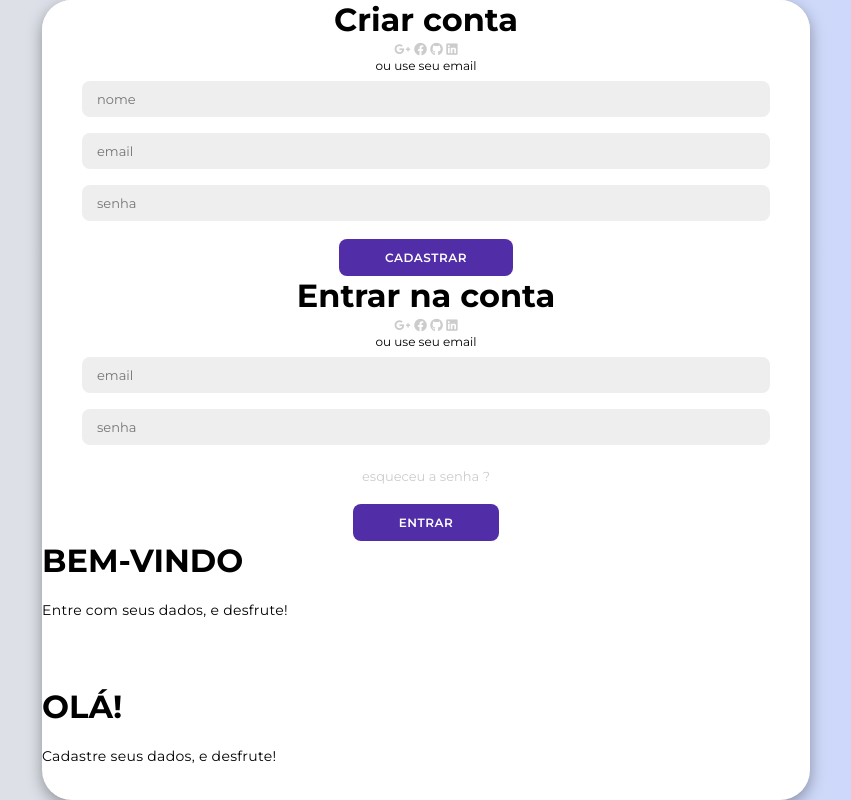
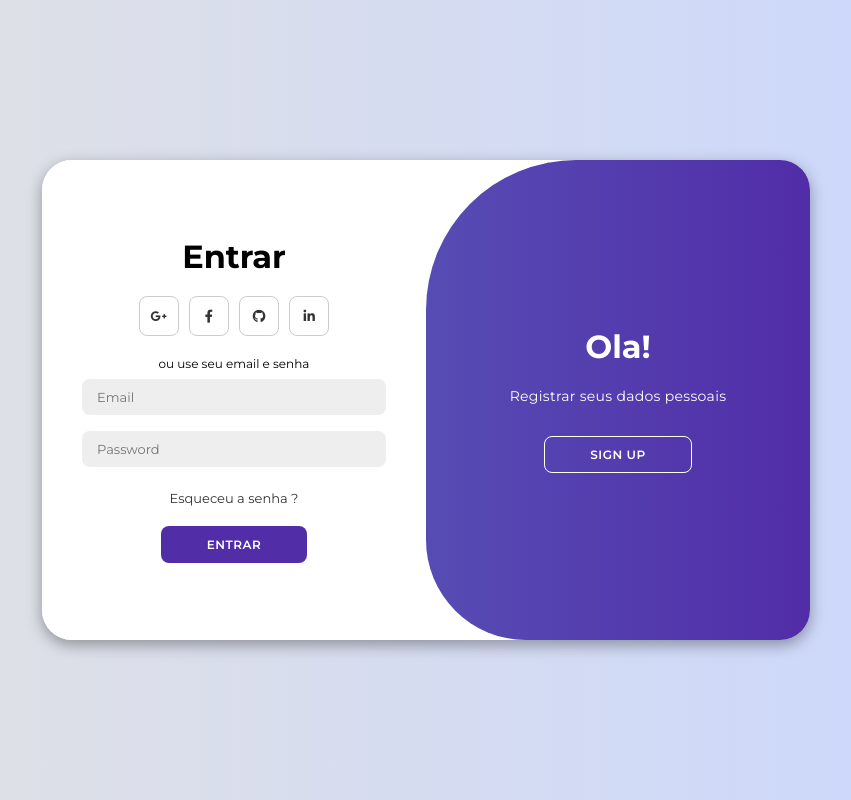
Before and after one commit to Gaforci/projetologin, a plain HTML site: page index.html in a window 1280 px wide. Shown: the whole page, without its empty margins (214-1065 px from the left). Drawn offline with Linux system fonts and the light colour scheme.

Commit message:
finalizado

```diff
--- a/index.html
+++ b/index.html
@@ -1,87 +1,66 @@
 <!DOCTYPE html>
 <html lang="pt-br">
+
 <head>
     <meta charset="UTF-8">
     <meta name="viewport" content="width=device-width, initial-scale=1.0">
-    <link rel="stylesheet" href="https://cdnjs.cloudflare.com/ajax/libs/font-awesome/6.0.0-beta3/css/all.min.css">
+    <link rel="stylesheet" href="https://cdnjs.cloudflare.com/ajax/libs/font-awesome/6.4.2/css/all.min.css">
     <link rel="stylesheet" href="style.css">
-    <title>CADASTRO</title>
+    <title>cadastro</title>
 </head>
+
 <body>
-    <div class="conteudo" id="conteudo">
-        <div class="form-container-criar">
+
+    <div class="container" id="container">
+        <div class="form-container sign-up">
             <form>
-                <h1>Criar conta</h1>
-                <div class="icones">
-                    <a href="#" class="icones">
-                        <i class="fa-brands fa-google-plus-g"></i>
-                    </a>
-                    <a href="#" class="icones">
-                        <i class="fa-brands fa-facebook"></i>
-                    </a>
-                    <a href="#" class="icones">
-                        <i class="fa-brands fa-github"></i>
-                    </a>
-                    <a href="#" class="icones">
-                        <i class="fa-brands fa-linkedin"></i>
-                    </a>
+                <h1>Criar Conta</h1>
+                <div class="social-icons">
+                    <a href="#" class="icon"><i class="fa-brands fa-google-plus-g"></i></a>
+                    <a href="#" class="icon"><i class="fa-brands fa-facebook-f"></i></a>
+                    <a href="#" class="icon"><i class="fa-brands fa-github"></i></a>
+                    <a href="#" class="icon"><i class="fa-brands fa-linkedin-in"></i></a>
                 </div>
-                <span>ou use seu email</span>
-                <input type="text" placeholder="nome">
-                <input type="email" placeholder="email">
-                <input type="password" placeholder="senha">
-                <button>cadastrar</button>
+                <span>Use seu e-mail para se registrar</span>
+                <input type="text" placeholder="Name">
+                <input type="email" placeholder="Email">
+                <input type="password" placeholder="Password">
+                <button>criar</button>
             </form>
         </div>
-        <div class="form-container-entrar">
+        <div class="form-container sign-in">
             <form>
-                <h1>Entrar na conta </h1>
-                <div class="icones">
-                    <a href="#" class="icones">
-                        <i class="fa-brands fa-google-plus-g"></i>
-                    </a>
-                    <a href="#" class="icones">
-                        <i class="fa-brands fa-facebook"></i>
-                    </a>
-                    <a href="#" class="icones">
-                        <i class="fa-brands fa-github"></i>
-                    </a>
-                    <a href="#" class="icones">
-                        <i class="fa-brands fa-linkedin"></i>
-                    </a>
+                <h1>Entrar</h1>
+                <div class="social-icons">
+                    <a href="#" class="icon"><i class="fa-brands fa-google-plus-g"></i></a>
+                    <a href="#" class="icon"><i class="fa-brands fa-facebook-f"></i></a>
+                    <a href="#" class="icon"><i class="fa-brands fa-github"></i></a>
+                    <a href="#" class="icon"><i class="fa-brands fa-linkedin-in"></i></a>
                 </div>
-                <span>ou use seu email</span>
-                <input type="email" placeholder="email">
-                <input type="password" placeholder="senha">
-                <a href="#">esqueceu a senha ?</a>
+                <span>ou use seu email e senha</span>
+                <input type="email" placeholder="Email">
+                <input type="password" placeholder="Password">
+                <a href="#">Esqueceu a senha ?</a>
                 <button>Entrar</button>
             </form>
         </div>
-        <div class="alternancia-container">
-            <div class="alternancia">
-                <div class="alternancia-painel-esquerda">
-                    <h1>BEM-VINDO</h1>
-                    <P>
-                        Entre com seus dados, e desfrute!
-                    </P>
-                    <button class="oculto" id="login">
-                        Entrar
-                    </button>
+        <div class="toggle-container">
+            <div class="toggle">
+                <div class="toggle-panel toggle-left">
+                    <h1>Bem-Vindo</h1>
+                    <p>Entrar com seus dados pessoais</p>
+                    <button class="hidden" id="login">Entrar</button>
                 </div>
-                <div class="alternancia-painel-direita">
-                    <h1>OLÁ!</h1>
-                    <P>
-                        Cadastre seus dados, e desfrute!
-                    </P>
-                    <button class="oculto" id="cadastrar">
-                        Cadastrar
-                    </button>
+                <div class="toggle-panel toggle-right">
+                    <h1>Ola!</h1>
+                    <p>Registrar seus dados pessoais</p>
+                    <button class="hidden" id="register">Sign Up</button>
                 </div>
             </div>
         </div>
     </div>
 
+    <script src="script.js"></script>
+</body>
 
-    <script src="index.js"></script>
-</body>
 </html>
--- /dev/null
+++ b/script.js
@@ -0,0 +1,11 @@
+const container = document.getElementById('container');
+const registerBtn = document.getElementById('register');
+const loginBtn = document.getElementById('login');
+
+registerBtn.addEventListener('click', () => {
+    container.classList.add("active");
+});
+
+loginBtn.addEventListener('click', () => {
+    container.classList.remove("active");
+});
--- a/style.css
+++ b/style.css
@@ -1,4 +1,4 @@
-@import url('https://fonts.googleapis.com/css2?family=Montserrat:ital,wght@0,100..900;1,100..900&display=swap');
+@import url('https://fonts.googleapis.com/css2?family=Montserrat:wght@300;400;500;600;700&display=swap');
 
 *{
     margin: 0;
@@ -17,7 +17,7 @@ body{
     height: 100vh;
 }
 
-.conteudo{
+.container{
     background-color: #fff;
     border-radius: 30px;
     box-shadow: 0 5px 15px rgba(0, 0, 0, 0.35);
@@ -28,25 +28,25 @@ body{
     min-height: 480px;
 }
 
-.conteudo  p{
+.container p{
     font-size: 14px;
     line-height: 20px;
     letter-spacing: 0.3px;
     margin: 20px 0;
 }
 
-.conteudo span{
+.container span{
     font-size: 12px;
 }
 
-.conteudo a{
-    color: #ccc;
+.container a{
+    color: #333;
     font-size: 13px;
     text-decoration: none;
     margin: 15px 0 10px;
 }
 
-.conteudo button{
+.container button{
     background-color: #512da8;
     color: #fff;
     font-size: 12px;
@@ -60,12 +60,12 @@ body{
     cursor: pointer;
 }
 
-.conteudo button.oculto{
+.container button.hidden{
     background-color: transparent;
     border-color: #fff;
 }
 
-.conteudo form{
+.container form{
     background-color: #fff;
     display: flex;
     align-items: center;
@@ -75,7 +75,7 @@ body{
     height: 100%;
 }
 
-.conteudo input{
+.container input{
     background-color: #eee;
     border: none;
     margin: 8px 0;
@@ -85,3 +85,126 @@ body{
     width: 100%;
     outline: none;
 }
+
+.form-container{
+    position: absolute;
+    top: 0;
+    height: 100%;
+    transition: all 0.6s ease-in-out;
+}
+
+.sign-in{
+    left: 0;
+    width: 50%;
+    z-index: 2;
+}
+
+.container.active .sign-in{
+    transform: translateX(100%);
+}
+
+.sign-up{
+    left: 0;
+    width: 50%;
+    opacity: 0;
+    z-index: 1;
+}
+
+.container.active .sign-up{
+    transform: translateX(100%);
+    opacity: 1;
+    z-index: 5;
+    animation: move 0.6s;
+}
+
+@keyframes move{
+    0%, 49.99%{
+        opacity: 0;
+        z-index: 1;
+    }
+    50%, 100%{
+        opacity: 1;
+        z-index: 5;
+    }
+}
+
+.social-icons{
+    margin: 20px 0;
+}
+
+.social-icons a{
+    border: 1px solid #ccc;
+    border-radius: 20%;
+    display: inline-flex;
+    justify-content: center;
+    align-items: center;
+    margin: 0 3px;
+    width: 40px;
+    height: 40px;
+}
+
+.toggle-container{
+    position: absolute;
+    top: 0;
+    left: 50%;
+    width: 50%;
+    height: 100%;
+    overflow: hidden;
+    transition: all 0.6s ease-in-out;
+    border-radius: 150px 0 0 100px;
+    z-index: 1000;
+}
+
+.container.active .toggle-container{
+    transform: translateX(-100%);
+    border-radius: 0 150px 100px 0;
+}
+
+.toggle{
+    background-color: #512da8;
+    height: 100%;
+    background: linear-gradient(to right, #5c6bc0, #512da8);
+    color: #fff;
+    position: relative;
+    left: -100%;
+    height: 100%;
+    width: 200%;
+    transform: translateX(0);
+    transition: all 0.6s ease-in-out;
+}
+
+.container.active .toggle{
+    transform: translateX(50%);
+}
+
+.toggle-panel{
+    position: absolute;
+    width: 50%;
+    height: 100%;
+    display: flex;
+    align-items: center;
+    justify-content: center;
+    flex-direction: column;
+    padding: 0 30px;
+    text-align: center;
+    top: 0;
+    transform: translateX(0);
+    transition: all 0.6s ease-in-out;
+}
+
+.toggle-left{
+    transform: translateX(-200%);
+}
+
+.container.active .toggle-left{
+    transform: translateX(0);
+}
+
+.toggle-right{
+    right: 0;
+    transform: translateX(0);
+}
+
+.container.active .toggle-right{
+    transform: translateX(200%);
+}
```
Also changed, not shown: index.js (deleted).
